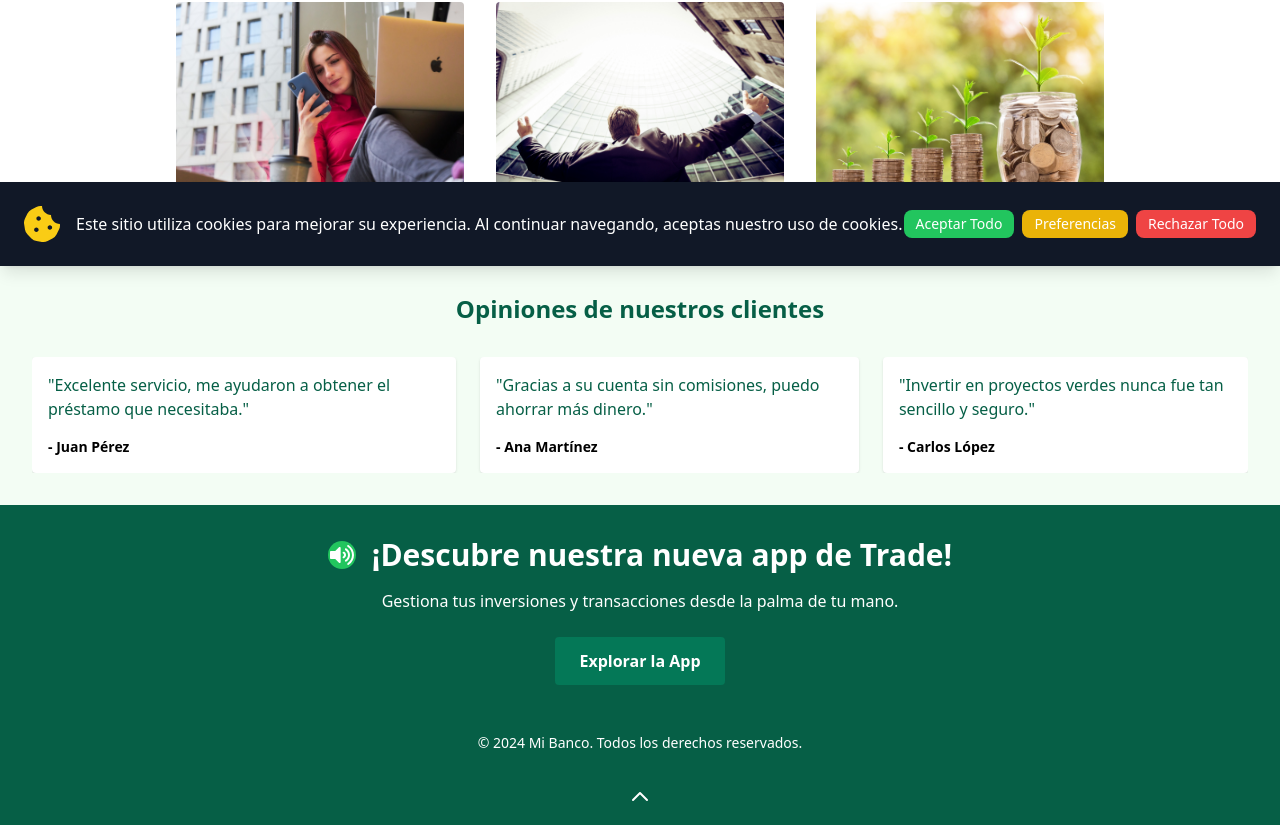
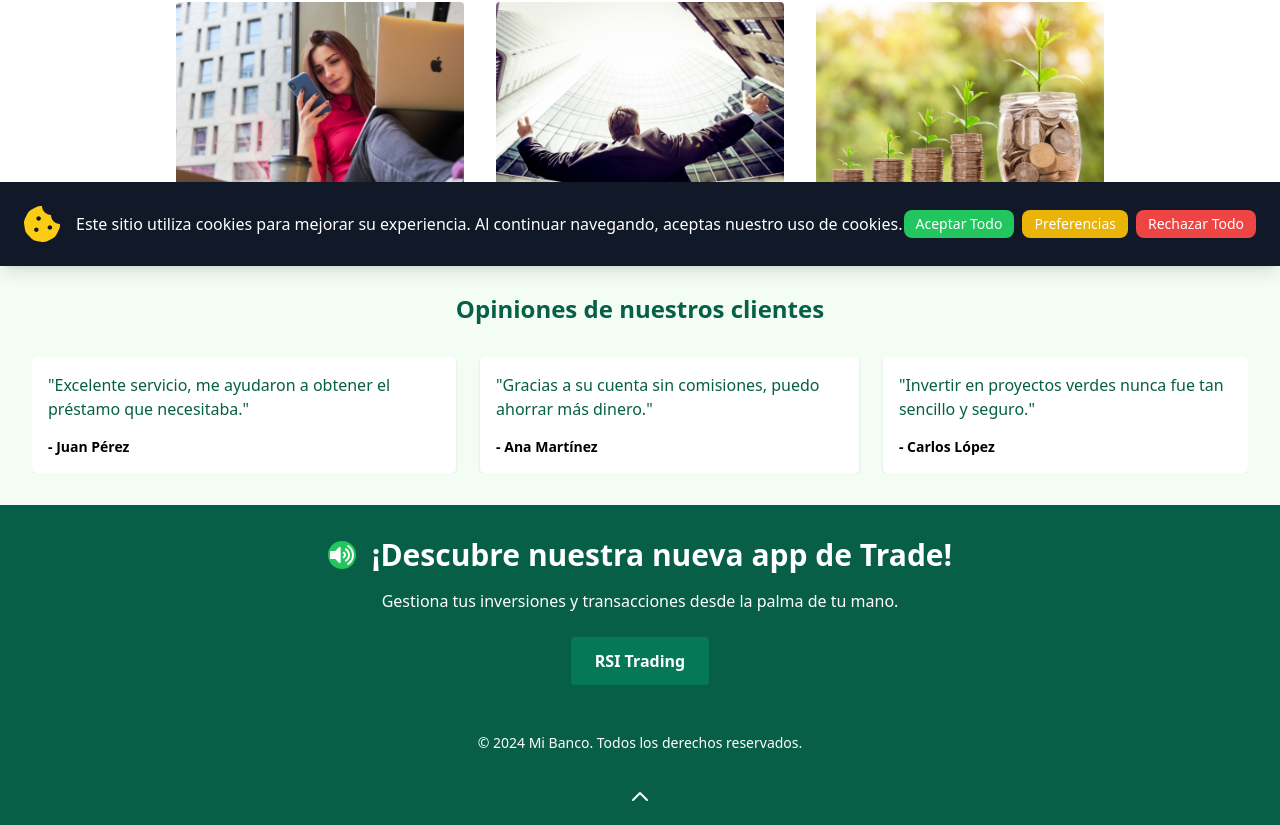
Before and after one commit to Yedpt/RSI_trade_project-Client, a React (Vite) app: page / in a window 1280 px wide. Shown: the part 534-1359 px from the top of the page. Built offline with nearby package versions, Linux system fonts and the light colour scheme.

Commit message:
Update favicon and change button text to 'RSI Trading App'

```diff
--- a/index.html
+++ b/index.html
@@ -3,7 +3,7 @@
   <head>
     <meta charset="UTF-8" />
 
-    <link rel="icon" type="image/svg+xml" href="./src/assets/favicon.webp" />
+    <link rel="icon" type="image/svg+xml" href="./src/assets/favicon.png" />
     <meta name="viewport" content="width=device-width, initial-scale=1.0" />
     <title>Mi Banco</title>
   </head>
--- a/src/pages/BankHome.jsx
+++ b/src/pages/BankHome.jsx
@@ -119,7 +119,7 @@
           to="/trade"
           className="mt-6 bg-green-600 hover:bg-green-500 text-white font-bold py-3 px-6 rounded inline-block"
         >
-          Explorar la App
+          RSI Trading
         </Link>
       </section>
       <CookieConsent />
```
Also changed, not shown: src/assets/favicon.png (added), src/assets/favicon.webp (deleted).
